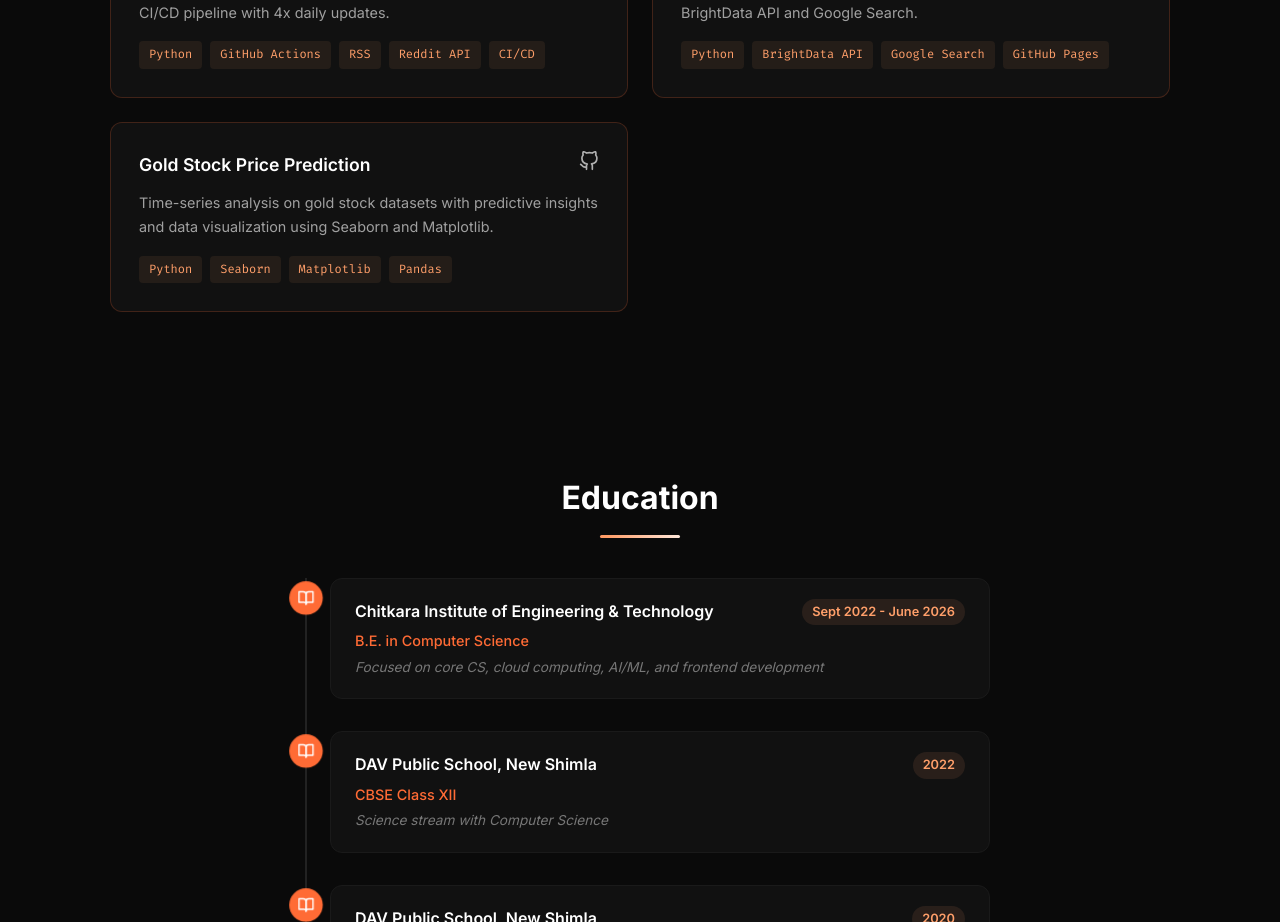
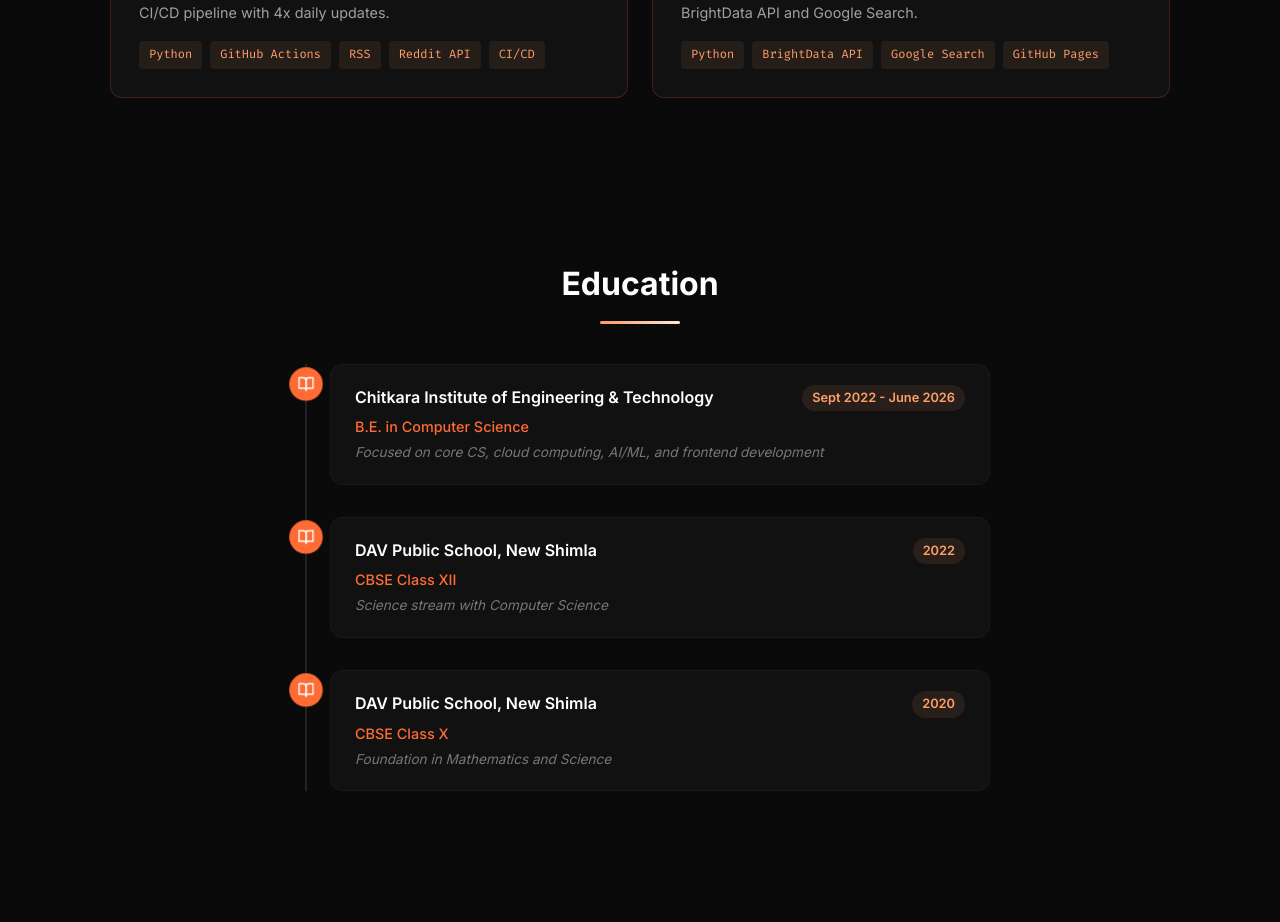
Before and after one commit to muskanbandta23/muskan-portfolio, a React (Vite) app: page / in a window 1280 px wide. Shown: the part 3820-4742 px from the top of the page. Built offline with nearby package versions, Linux system fonts and the light colour scheme.

Commit message:
Remove Gold Stock Price Prediction project
Co-Authored-By: Claude Opus 4.6 (1M context) <noreply@anthropic.com>

```diff
--- a/src/components/Projects.jsx
+++ b/src/components/Projects.jsx
@@ -29,12 +29,6 @@ const Projects = () => {
       github: 'https://github.com/muskanbandta23/linkedin-research-assistant',
       live: 'https://muskanbandta23.github.io/linkedin-research-assistant/'
     },
-    {
-      title: 'Gold Stock Price Prediction',
-      description: 'Time-series analysis on gold stock datasets with predictive insights and data visualization using Seaborn and Matplotlib.',
-      tech: ['Python', 'Seaborn', 'Matplotlib', 'Pandas'],
-      github: 'https://github.com/muskanbandta23/Gold-Price-Prediction'
-    }
   ]
 
   return (
```
